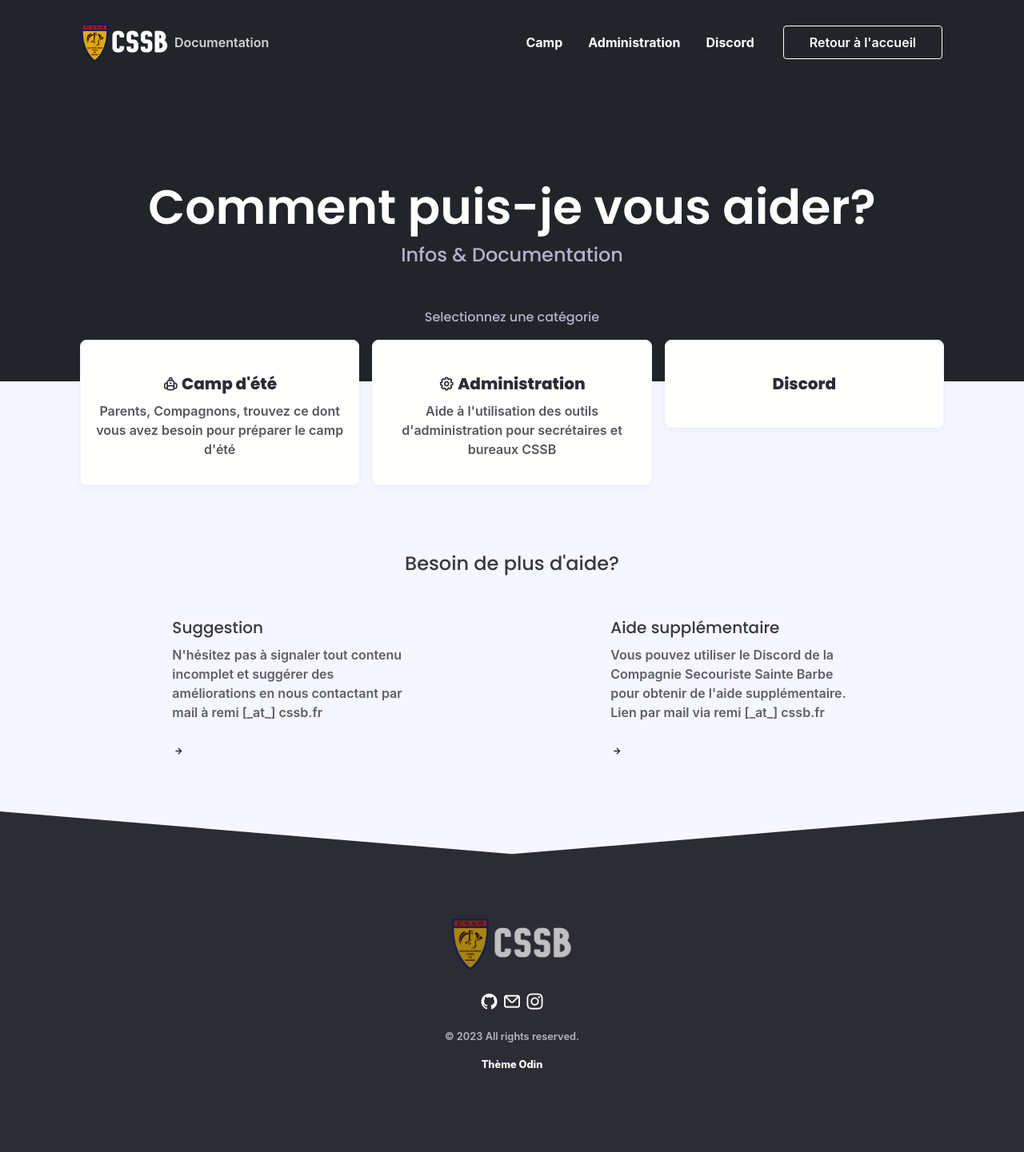
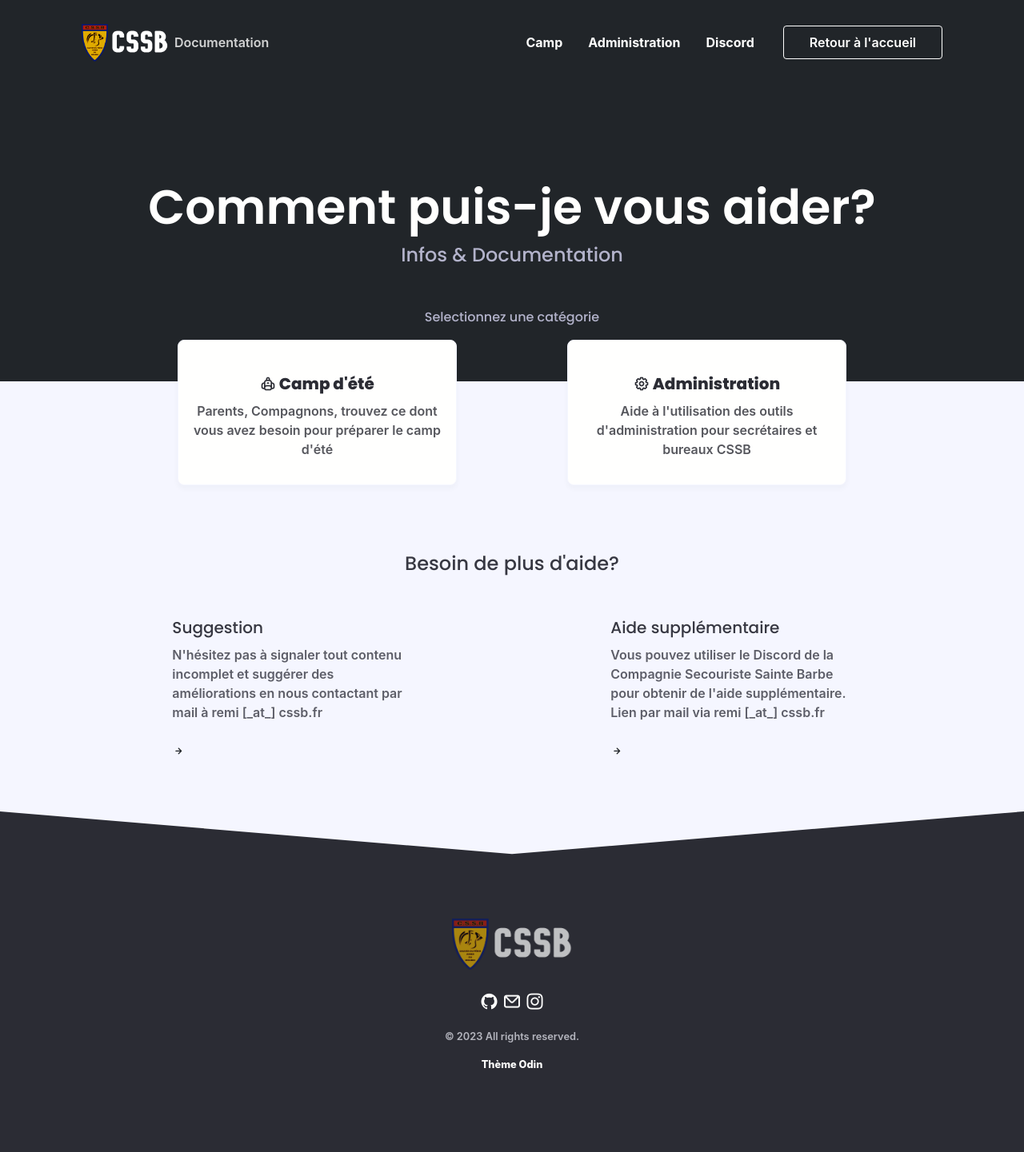
Before and after one commit to cssb-dev/infos, a Jekyll site: the page built from index.html, in a window 1280 px wide. Shown: the whole page at 80% size. Built offline with Jekyll 4.4.1, drawn with Linux system fonts in a browser that asks for light colours; some web fonts are replaced; comment, search, counter and statistics services are not loaded.

Commit message:
ACK: Temp remove discord page

```diff
--- a/_scss/_layout.scss
+++ b/_scss/_layout.scss
@@ -57,6 +57,7 @@
 .columns {
   display: flex;
   flex-wrap: wrap;
+  justify-content: space-evenly;
 
 
   &.col-x-align {
--- a/index.html
+++ b/index.html
@@ -37,7 +37,7 @@ title: Accueil
             </a>
           </div>
 
-          <div class="column col-4 col-md-6 col-sm-12">
+          <!-- <div class="column col-4 col-md-6 col-sm-12">
             <a href="{{ site.baseurl }}/discord">
               <div class="card card-link">
                 <div class="card-body text-center my-4">
@@ -46,7 +46,7 @@ title: Accueil
                 </div>
               </div>
             </a>
-          </div>
+          </div> -->
 
           <!-- {% for category in site.categories %}
           {% assign page_name = category[0] %}
```
